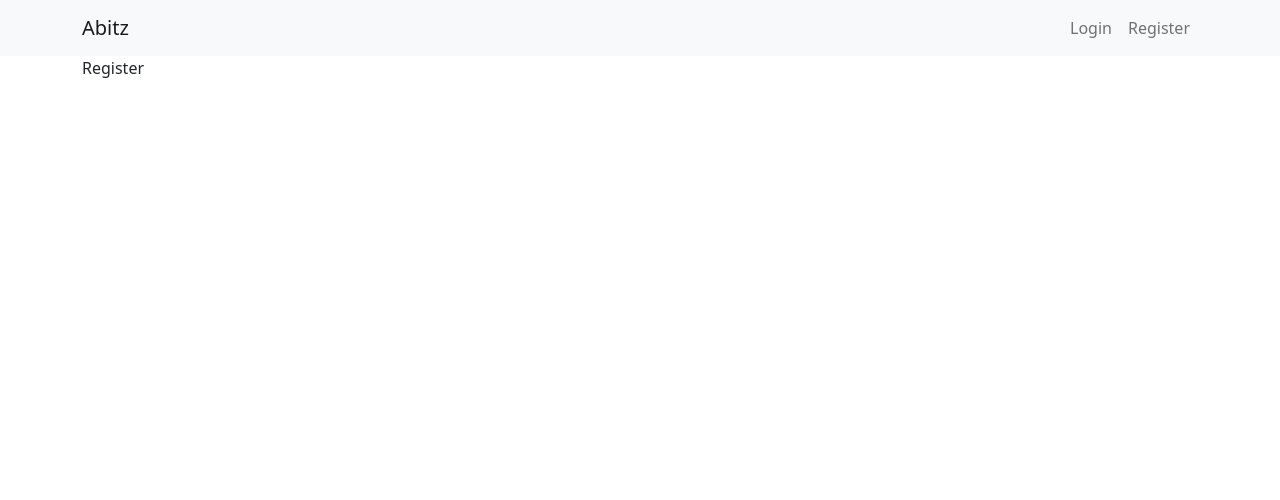
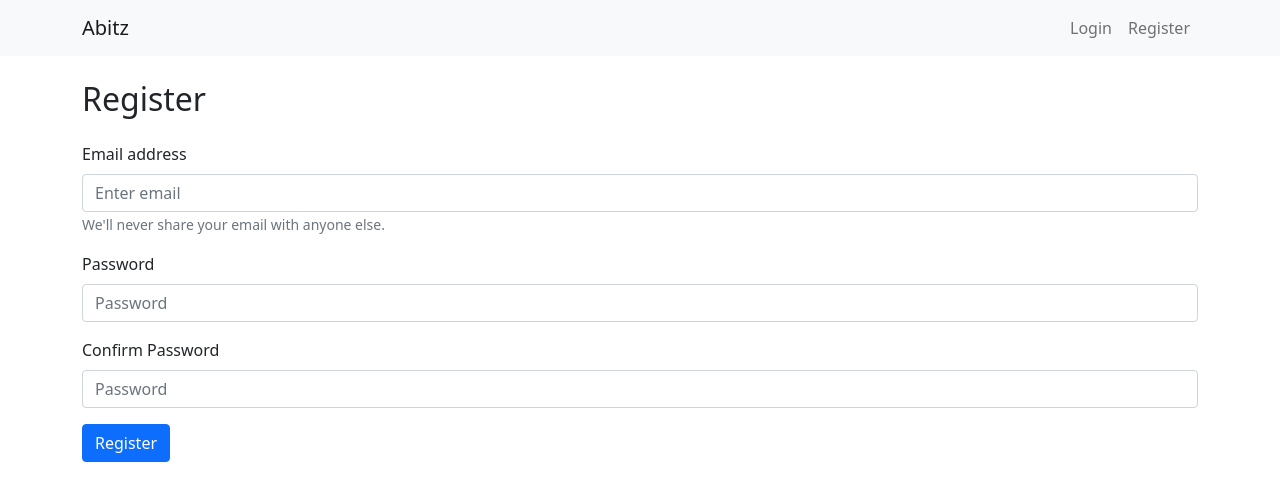
Before and after one commit to fguaragna97/Abitz-Todolist, a React (Create React App) app: page /register in a window 1280 px wide. Shown: the top 500 px of the page. Built offline with nearby package versions, Linux system fonts and the light colour scheme.

Commit message:
Create the login and register pages

```diff
--- a/src/pages/Login.js
+++ b/src/pages/Login.js
@@ -1,5 +1,29 @@
 import React from "react";
+import { Button, Form } from "react-bootstrap";
 
 export default function Login() {
-  return <div>Login</div>;
+  return (
+    <>
+      <h2 className="my-4">Login</h2>
+      <Form>
+        <Form.Group className="mb-3" controlId="formBasicEmail">
+          <Form.Label>Email address</Form.Label>
+          <Form.Control type="email" placeholder="Enter email" />
+          <Form.Text className="text-muted">
+            We'll never share your email with anyone else.
+          </Form.Text>
+        </Form.Group>
+        <Form.Group className="mb-3" controlId="formBasicPassword">
+          <Form.Label>Password</Form.Label>
+          <Form.Control type="password" placeholder="Password" />
+        </Form.Group>
+        <Form.Group className="mb-3" controlId="formBasicCheckbox">
+          <Form.Check type="checkbox" label="Check me out" />
+        </Form.Group>
+        <Button variant="primary" type="submit">
+          Log in
+        </Button>
+      </Form>
+    </>
+  );
 }
--- a/src/pages/Register.js
+++ b/src/pages/Register.js
@@ -1,5 +1,30 @@
 import React from "react";
+import { Button, Form } from "react-bootstrap";
 
 export default function Register() {
-  return <div>Register</div>;
+  return (
+    <>
+      <h2 className="my-4">Register</h2>
+      <Form>
+        <Form.Group className="mb-3" controlId="formBasicEmail">
+          <Form.Label>Email address</Form.Label>
+          <Form.Control type="email" placeholder="Enter email" />
+          <Form.Text className="text-muted">
+            We'll never share your email with anyone else.
+          </Form.Text>
+        </Form.Group>
+        <Form.Group className="mb-3" controlId="formBasicPassword">
+          <Form.Label>Password</Form.Label>
+          <Form.Control type="password" placeholder="Password" />
+        </Form.Group>
+        <Form.Group className="mb-3" controlId="formBasicCheckbox">
+          <Form.Label>Confirm Password</Form.Label>
+          <Form.Control type="password" placeholder="Password" />
+        </Form.Group>
+        <Button variant="primary" type="submit">
+          Register
+        </Button>
+      </Form>
+    </>
+  );
 }
```
